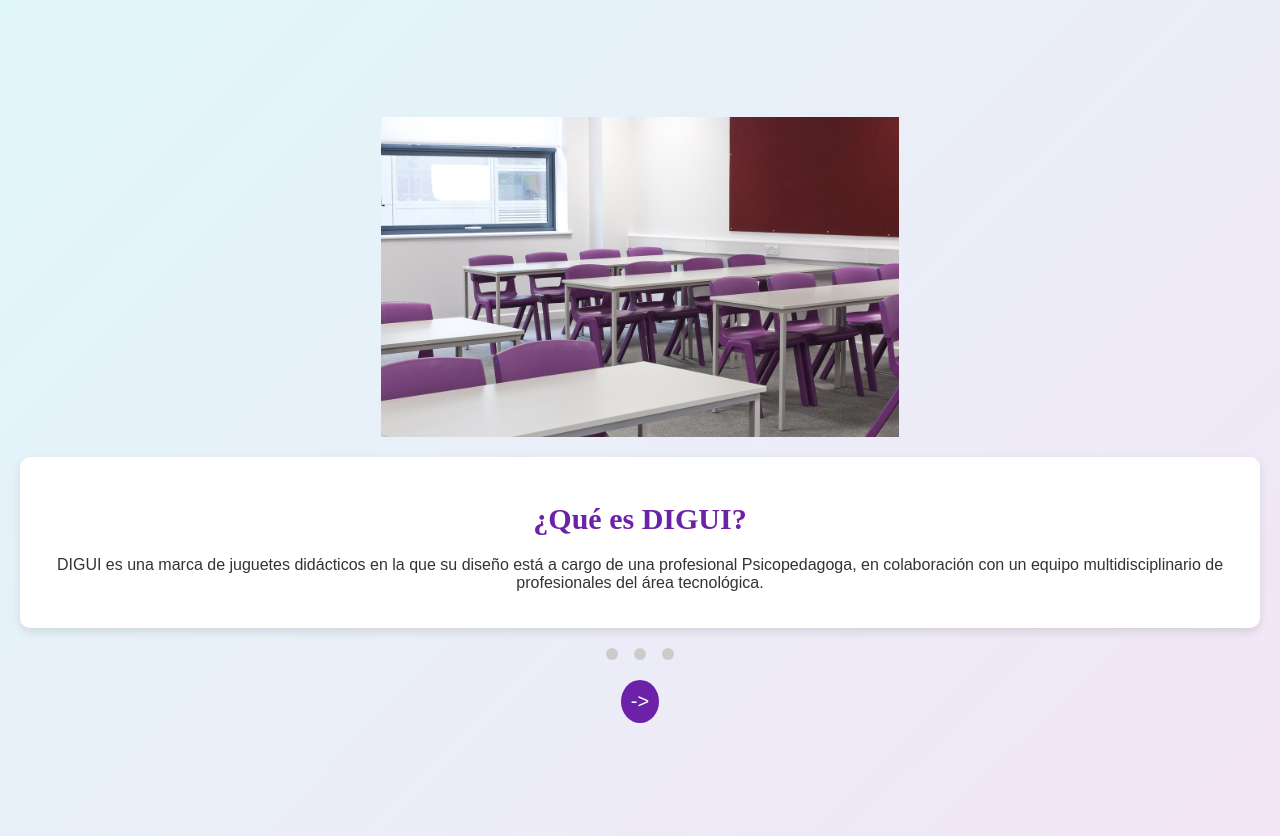
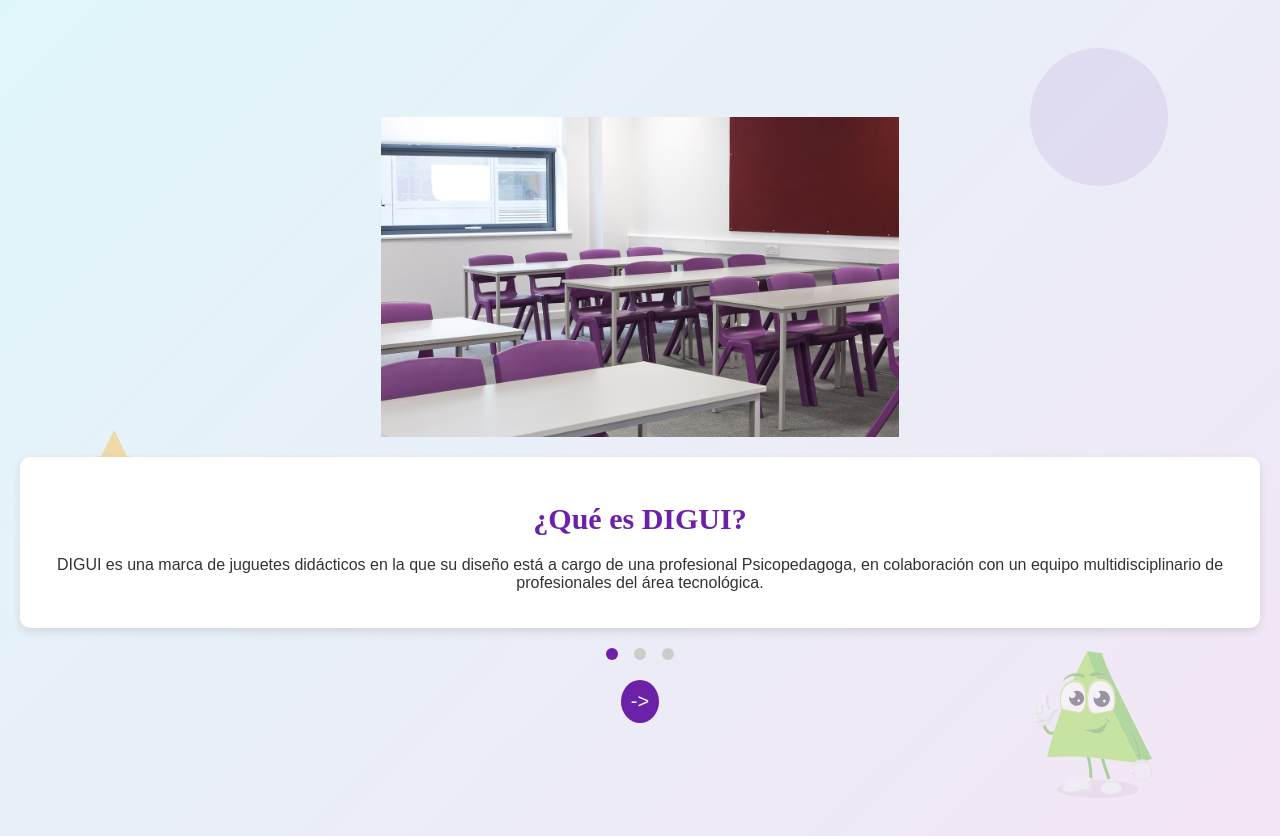
Before and after one commit to Lawliet183/Digui, a React (Vite) app: page / in a window 1280 px wide. Shown: the top 836 px of the page. Built offline with nearby package versions, Linux system fonts and the light colour scheme.

Commit message:
InfoScreen con animaciones lista

```diff
--- a/src/components/InfoScreen.jsx
+++ b/src/components/InfoScreen.jsx
@@ -3,11 +3,13 @@
 import { motion } from "framer-motion";
 
 // Images
+import circle from './../assets/images/circle.svg';
 import star from './../assets/images/star.svg';
 import triangle from './../assets/images/triangle.svg';
 import informacion from './../assets/images/InfoScreen/informacion.jpg';
 import mision from './../assets/images/InfoScreen/mision.jpg';
 import vision from './../assets/images/InfoScreen/vision.jpg';
+
 
 function InfoScreen() {
   const [index, setIndex] = useState(0); // What page number are we on? (aka index)
@@ -37,39 +39,86 @@
     }
   ]
 
+  // Generate the dots programatically
+  let dots = [];
+  for (let i = 0; i < info.length; i++) {
+
+    // Activate the dot that corresponds to the current page
+    let isActive;
+    if (index === i) {
+      isActive = true;
+    } else {
+      isActive = false;
+    }
+
+    // Whenever the dot is clicked, change the index to the corresponding page/button
+    // that was clicked
+    const handleDotClick = () => setIndex(i);
+
+    // Add the dot
+    dots.push(
+      <Dot
+        key={i}
+        active={isActive}
+        onClick={handleDotClick}
+        whileHover={{ scale: 1.2 }}
+      />
+    );
+  }
+
   // Whenever we click the next button, advance to the next page
   function handleNextButtonClick() {
-    if (index < 2) {
+    if (index < info.length - 1) {
       setIndex(index + 1);
     }
   }
 
-  function handleDotClick() {
-
-  }
-
   return (
     <Container>
+      <BackgroundImage
+        src={circle}
+        alt="Circulo"
+        style={{ top: '5%', left: '80%', width: '150px' }}
+      />
+      <BackgroundImage
+        src={star}
+        alt="Estrella"
+        style={{ top: '50%', left: '5%', width: '100px' }}
+      />
+      <BackgroundImage
+        src={triangle}
+        alt="Triangle Shape"
+        style={{ bottom: '5%', right: '10%', width: '120px' }}
+      />
+
       <ImageContainer>
-        <Image src={info[index].image}/>
+        <Image
+          key={info[index].image}
+          src={info[index].image}
+          initial="hidden"
+          animate="visible"
+          variants={imageVariants}
+        />
       </ImageContainer>
 
-      <TextContainer>
+      <TextContainer
+        key={info[index].title}
+        initial="hidden"
+        animate="visible"
+        variants={textVariants}
+      >
         <Title>{info[index].title}</Title>
         <Text>{info[index].text}</Text>
       </TextContainer>
 
-      <PaginationDots>
-        <Dot onClick={handleDotClick} />
-        <Dot />
-        <Dot />
-      </PaginationDots>
+      <PaginationDots>{dots}</PaginationDots>
 
       <NextButton onClick={handleNextButtonClick}>-&gt;</NextButton>
 
     </Container>
   )
 }
+
 
 // Estilos generales con fuentes aplicadas
 const Container = styled.div`
@@ -164,7 +213,7 @@
   width: 12px;
   height: 12px;
   border-radius: 50%;
-  background-color: ${props => (props.active ? "#6b21a8" : "#ccc")};
+  background-color: ${props => (props.active ? "#6b21a8" : "#ccc")}; /* Cambiar el color del punto activo */
   margin: 0 8px;
   cursor: pointer;
 `;
@@ -184,7 +233,6 @@
   }
 `;
 
-
 // Animaciones para imágenes y textos
 const imageVariants = {
   hidden: { opacity: 0, scale: 0.8 },
@@ -196,4 +244,5 @@
   visible: { opacity: 1, y: 0, transition: { duration: 0.8, ease: "easeOut", delay: 0.5 } },
 };
 
+
 export default InfoScreen;
--- a/src/components/SplashScreen.jsx
+++ b/src/components/SplashScreen.jsx
@@ -1,6 +1,7 @@
 import styled from 'styled-components';
 import { motion } from 'framer-motion';
 import logoDigui from './../assets/images/SplashScreen/Logo DIGUI 2.1.svg';
+
 
 function SplashScreen() {
   return (
@@ -25,6 +26,7 @@
     </Container>
   );
 }
+
 
 // Definimos los componentes estilizados
 const Container = styled.div`
@@ -102,4 +104,5 @@
   }
 `;
 
+
 export default SplashScreen;
```
Also changed, not shown: src/assets/images/circle.svg (added).
